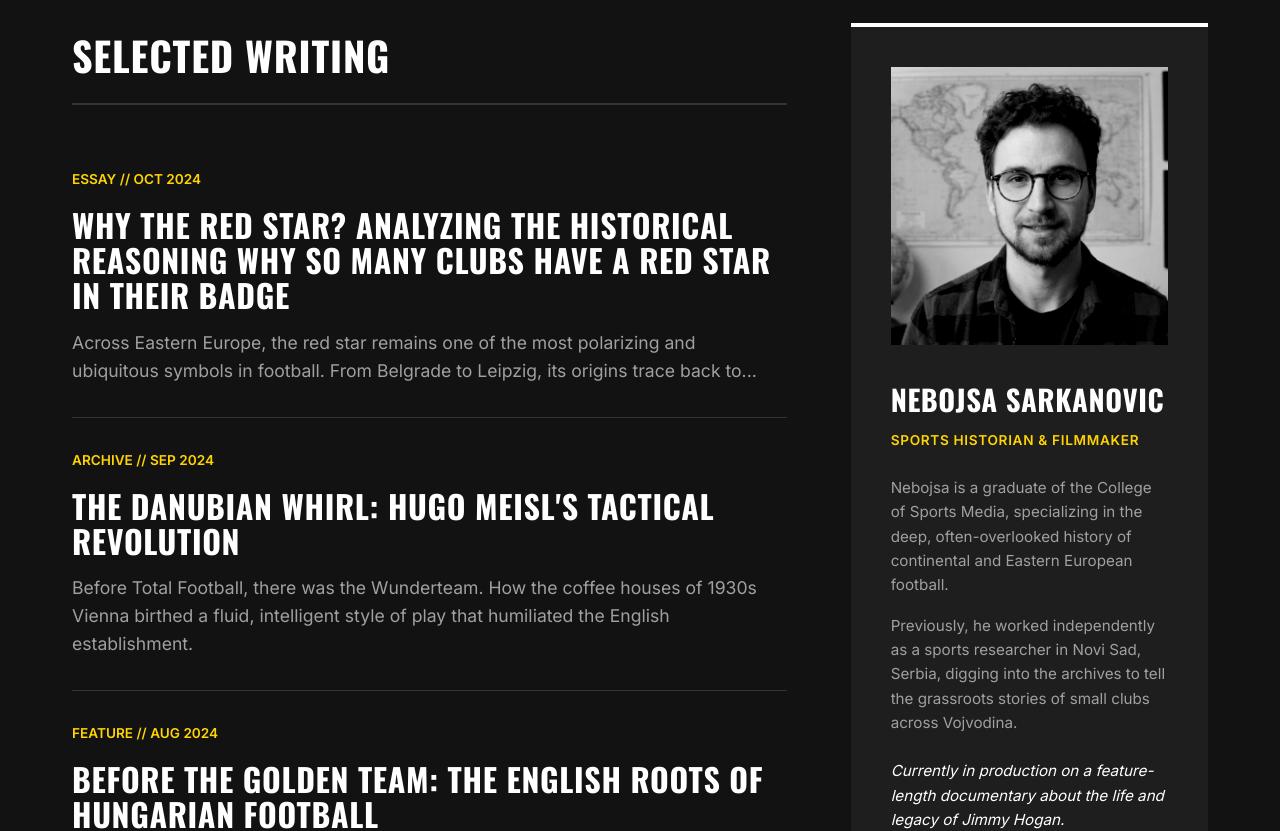
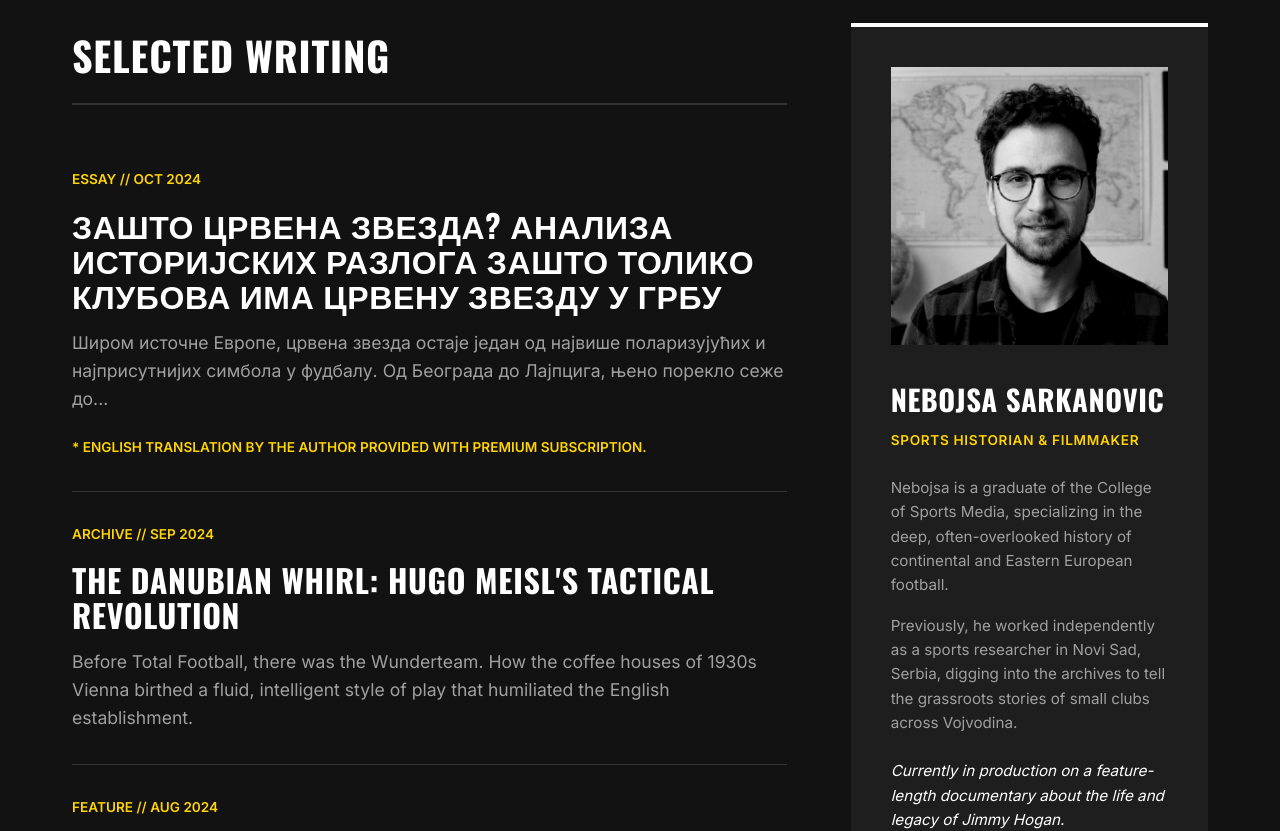
Before and after one commit to barthouse1974/soccer-undiscovered, a React (Vite) app: page / in a window 1280 px wide. Shown: the part 740-1571 px from the top of the page. Built offline with nearby package versions, Linux system fonts and the light colour scheme.

Commit message:
Translate first article to Cyrillic and add english translation note

```diff
--- a/src/App.jsx
+++ b/src/App.jsx
@@ -35,10 +35,11 @@ const Articles = ({ onReadArticle }) => {
   const articles = [
     {
       id: 1,
-      title: "Why the Red Star? Analyzing the Historical Reasoning Why So Many Clubs have a Red Star in Their Badge",
-      excerpt: "Across Eastern Europe, the red star remains one of the most polarizing and ubiquitous symbols in football. From Belgrade to Leipzig, its origins trace back to...",
+      title: "Зашто Црвена Звезда? Анализа историјских разлога зашто толико клубова има црвену звезду у грбу",
+      excerpt: "Широм источне Европе, црвена звезда остаје један од највише поларизујућих и најприсутнијих симбола у фудбалу. Од Београда до Лајпцига, њено порекло сеже до...",
       date: "OCT 2024",
-      tag: "Essay"
+      tag: "Essay",
+      languageNote: "English translation by the author provided with premium subscription."
     },
     {
       id: 2,
@@ -64,6 +65,11 @@ const Articles = ({ onReadArticle }) => {
           <div className="article-meta">{article.tag} // {article.date}</div>
           <h3 className="article-title">{article.title}</h3>
           <p className="article-excerpt">{article.excerpt}</p>
+          {article.languageNote && (
+            <p className="article-meta" style={{ marginTop: '0.5rem', color: 'var(--vox-yellow)' }}>
+              * {article.languageNote}
+            </p>
+          )}
         </article>
       ))}
     </div>
```
